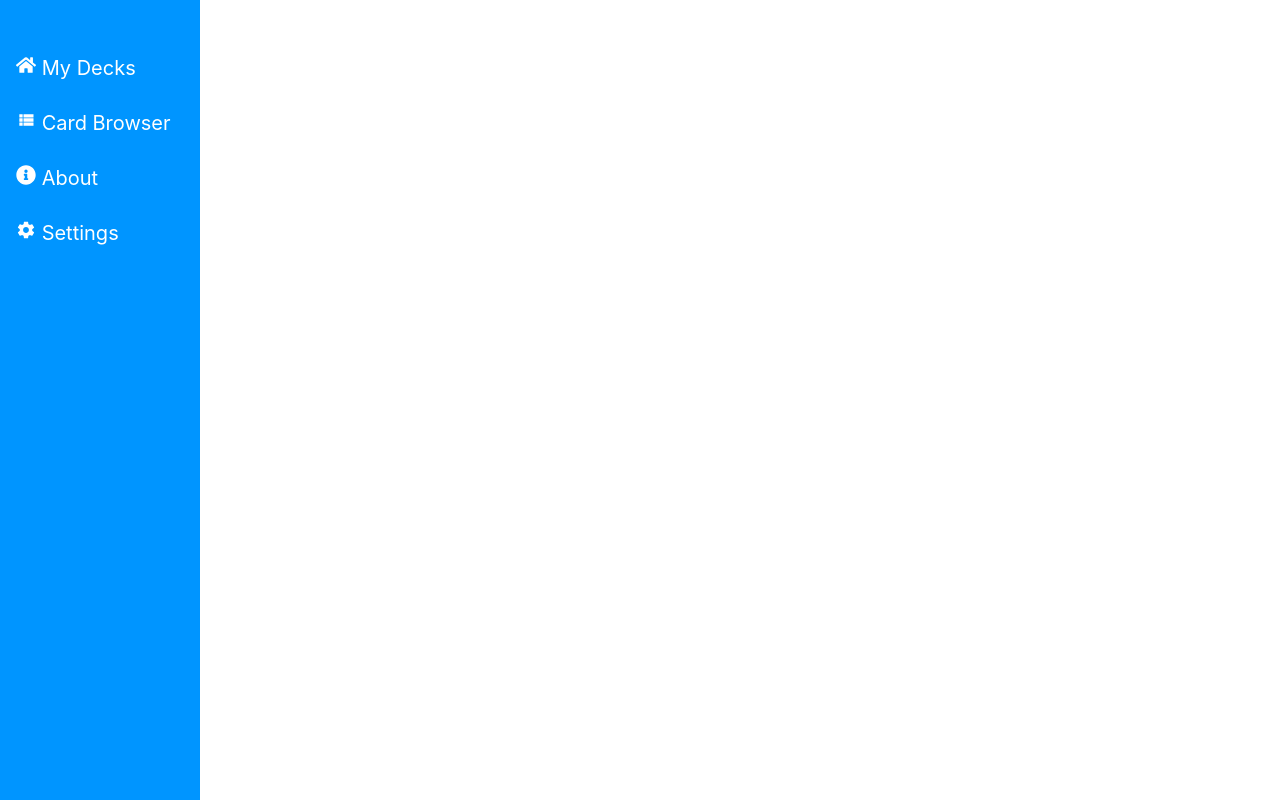
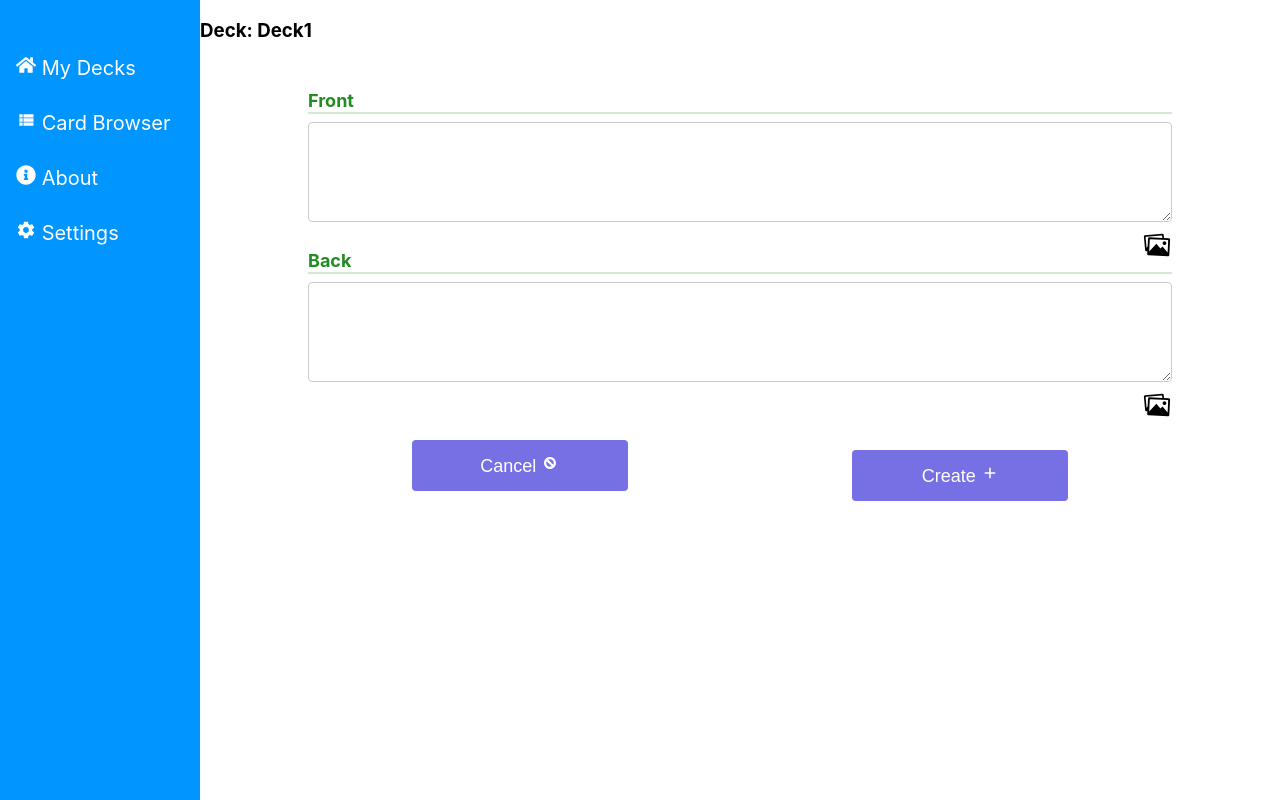
Before and after one commit to rafaamado/web-flashcards, a React (Create React App) app: page /app/decks/Deck1/newCard in a window 1280 px wide. Built offline with nearby package versions, Linux system fonts and the light colour scheme.

Commit message:
New Card Page

```diff
--- a/package.json
+++ b/package.json
@@ -3,7 +3,9 @@
   "version": "0.1.0",
   "private": true,
   "dependencies": {
+    "bootstrap": "^4.3.1",
     "react": "^16.12.0",
+    "react-bootstrap": "^1.0.0-beta.16",
     "react-dom": "^16.12.0",
     "react-icons": "^3.8.0",
     "react-router-dom": "^5.1.2",
--- a/src/pages/AppLayout.js
+++ b/src/pages/AppLayout.js
@@ -4,6 +4,7 @@ import {Switch, Route} from 'react-router-dom';
 import MyDecks from './MyDecks';
 import CardBrowser from './CardBrowser';
 import Sidebar from '../components/sidebar';
+import NewCard from './NewCard';
 
 const AppLayout = () => {
     return (
@@ -15,6 +16,7 @@ const AppLayout = () => {
                     <Route exact path='/app' component={MyDecks} />
                     <Route exact path='/app/decks' component={MyDecks} />
                     <Route exact path='/app/cards' component={CardBrowser} />
+                    <Route path='/app/decks/:deckId/newCard' component={NewCard} />
                 </Switch>
             </div>
         </>
--- a/src/pages/MyDecks/index.js
+++ b/src/pages/MyDecks/index.js
@@ -1,26 +1,58 @@
 import React from 'react';
+import { Link } from 'react-router-dom';
 import './styles.css';
 import Sidebar from '../../components/sidebar';
+import { IoIosAddCircle } from "react-icons/io";
 
 
 export default class MyDecks extends React.Component{
 
     state = {
+        modalDisplay: 'none',
+        inputDeckName: '',
+        inputDeckDescription: '',
         decks: [
             {
-                name: 'Deck 1',
-                descripttion: 'teste',
+                name: 'Deck1',
+                description: 'teste',
                 cardsCount: 50
             },
             {
-                name: 'Deck 1',
-                descripttion: 'teste',
+                name: 'Deck2',
+                description: 'teste',
                 cardsCount: 50
             }
         ]
     }
+    handleAddBtn = () => {
+        this.setState({modalDisplay: 'block'});
+    }
+
+    handleCloseModal = () => {
+        this.setState({modalDisplay: 'none'});
+    }
+
+    handleCreateDeck = () => {
+        const inDeckName = document.getElementById('inDeckName');
+        const inDeckDesc = document.getElementById('inDeckDesc');
+        const deck = {name: inDeckName.value,  description: inDeckDesc.value, cardsCount: 0};
+
+        const {decks} = this.state;
+        decks.push(deck);
+        this.setState({decks: decks})
+
+        inDeckName.value='';
+        inDeckDesc.value='';
+        this.handleCloseModal();
+    }
 
     render(){
+        const addBtnStyle = {
+            position: 'fixed',
+            right: 30,
+            bottom: 30,
+        };
+
         return(
             <div className="MyDecks">
                 <Sidebar/>
@@ -30,6 +62,27 @@ export default class MyDecks extends React.Component{
                 <div className="decks-list">
                     {this.renderDecks()}
                 </div>
+
+                <div id="myModal" className="modal" style={{display: this.state.modalDisplay}}>
+                    <div className="modal-content">
+                        <div className="modal-header">
+                            <span className="close" onClick={this.handleCloseModal}>&times;</span>
+                            <h2>New Deck</h2>
+                        </div>
+                        <div className="modal-body">
+                            <label>Deck Name </label>
+                            <input id="inDeckName" type="text" placeholder="Ex: English Vocabulary" name="deckName" required/>
+                            <label>Deck Description</label>
+                            <input id="inDeckDesc" type="text" placeholder="New words learned in English class" name="description"/>
+
+                            <div>
+                                <button className="cancel-btn" onClick={this.handleCloseModal}>Cancel</button>
+                                <button className="create-btn" onClick={this.handleCreateDeck}>Create</button>
+                            </div>
+                        </div>
+                    </div>
+                </div>
+                <IoIosAddCircle size={75} color="#0095ff" style={addBtnStyle} onClick={this.handleAddBtn}/>
             </div>
         );
     }
@@ -41,8 +94,11 @@ export default class MyDecks extends React.Component{
             decks.map( (deck, index) => (
                 <article key={index}>
                     <strong>{deck.name}</strong>
-                    <p>{deck.descripttion}</p>
+                    <p>{deck.description}</p>
                     <p>{deck.cardsCount}</p>
+                    <Link to={`/app/decks/${deck.name}/newCard`}>
+                        <IoIosAddCircle className="btnAddCard"size={30} color="#0095ff" />
+                    </Link>
                 </article>
             ))
         );
--- a/src/pages/MyDecks/styles.css
+++ b/src/pages/MyDecks/styles.css
@@ -34,3 +34,113 @@
     margin-top: 5px;
     line-height: 24px;
 }
+
+.btnAddCard{
+  display: inline-block;
+  position: relative;;
+  right: 0px;
+}
+
+/*  Modal */
+
+.modal {
+    position: fixed; /* Stay in place */
+    z-index: 1; /* Sit on top */
+    padding-top: 100px; /* Location of the box */
+    left: 0;
+    top: 0;
+    width: 100%; /* Full width */
+    height: 100%; /* Full height */
+    overflow: auto; /* Enable scroll if needed */
+    background-color: rgb(0,0,0); /* Fallback color */
+    background-color: rgba(0,0,0,0.4); /* Black w/ opacity */
+  }
+
+  /* Modal Content */
+  .modal-content {
+    position: relative;
+    background-color: #fefefe;
+    margin: auto;
+    padding: 0;
+    border: 1px solid #888;
+    width: 60%;
+    height: 60%;
+    box-shadow: 0 4px 8px 0 rgba(0,0,0,0.2),0 6px 20px 0 rgba(0,0,0,0.19);
+    -webkit-animation-name: animatetop;
+    -webkit-animation-duration: 0.4s;
+    animation-name: animatetop;
+    animation-duration: 0.4s
+  }
+
+  /* Add Animation */
+  @-webkit-keyframes animatetop {
+    from {top:-300px; opacity:0}
+    to {top:0; opacity:1}
+  }
+
+  @keyframes animatetop {
+    from {top:-300px; opacity:0}
+    to {top:0; opacity:1}
+  }
+
+  /* The Close Button */
+  .close {
+    color: white;
+    float: right;
+    font-size: 28px;
+    font-weight: bold;
+  }
+
+  .close:hover,
+  .close:focus {
+    color: #000;
+    text-decoration: none;
+    cursor: pointer;
+  }
+
+  .modal-header {
+    padding: 2px 16px;
+    background-color: #0095ff;
+    color: white;
+  }
+
+.modal-body {
+    padding: 30px 16px;
+}
+
+  /* New deck form */
+  .modal-body input{
+    position: relative;
+    display: block;
+    width: 100%;
+    padding: 12px 20px;
+    border: 1px solid #ccc;
+    box-sizing: border-box;
+    margin: 8px 0;
+    height: 40px;
+    border-radius: 4px;
+}
+
+
+.modal-body button {
+    display: inline-block;
+    color: white;
+    padding: 14px 20px;
+    border: none;
+    cursor: pointer;
+    width: 25%;
+    font-size: large;
+    border-radius: 8px;
+    margin-top: 10px;
+}
+
+.cancel-btn {
+    background-color: crimson;
+    margin-right: 100;
+    float:left;
+}
+
+.create-btn {
+    background-color: rgb(64, 209, 64);
+    float:right;
+}
--- /dev/null
+++ b/src/pages/NewCard/index.js
@@ -0,0 +1,42 @@
+import React from 'react';
+import './styles.css'
+import { MdAdd } from 'react-icons/md';
+import { TiCancel } from 'react-icons/ti';
+import {IoMdImages} from 'react-icons/io';
+
+const NewCard = (props) => {
+
+    console.log(props);
+    const deckId = props.match.params.deckId;
+
+    const iconStyle = {
+        display: 'block',
+        float: 'right',
+        size: 60 // does not work,
+    };
+
+    const handleCreate = (event) => {
+        event.preventDefault();
+        document.getElementById('area-front').value = '';
+        document.getElementById('area-back').value = '';
+    };
+
+
+    return (
+        <div className='NewCard'>
+            <h3>Deck: {props.match.params.deckId}</h3>
+            <form>
+                <label>Front</label><hr/>
+                <textarea id='area-front' name='front' rows='3'/>
+                <IoMdImages size={30} style={iconStyle}/> <br/>
+                <label>Back</label><hr/>
+                <textarea id='area-back' name='back' rows='3' />
+                <IoMdImages size={30} style={iconStyle}/><br/>
+                <button className='btn-cancel' onClick={() => alert('can')}>Cancel <TiCancel/></button>
+                <button className='btn-create' onClick={handleCreate}>Create <MdAdd/></button>
+            </form>
+        </div>
+    );
+};
+
+export default NewCard;
--- /dev/null
+++ b/src/pages/NewCard/styles.css
@@ -0,0 +1,60 @@
+
+.NewCard form{
+    display: block;
+    margin: auto;
+    margin-top: 5px;
+    padding: 30px;
+    background-color: rgba(255, 255, 255, 0.9);
+    width: 80%;
+    height: 50%;
+    border-radius: 8px;
+}
+
+.NewCard form label{
+    font-size: large;
+    font-weight: bold;
+    color: forestgreen;
+}
+
+.NewCard form hr{
+    margin-top:1px;
+    border: 1px solid rgba(34, 139, 34, 0.2);
+}
+
+.NewCard textarea{
+    position: relative;
+    display: block;
+    width: 100%;
+    min-height: 100px;
+    padding: 12px 20px;
+    border: 1px solid #ccc;
+    box-sizing: border-box;
+    margin: 8px 0;
+    height: 40px;
+    border-radius: 4px;
+    font-size: 22px;
+    overflow: hidden;
+}
+
+
+.NewCard button {
+    display: inline-block;
+    color: white;
+    padding: 14px 20px;
+    border: none;
+    cursor: pointer;
+    width: 25%;
+    font-size: large;
+    border-radius: 4px;
+    background-color: #7670e4;
+    margin: 30px 12%;
+
+}
+
+.btn-cancel{
+    float:left;
+}
+
+.btn-create{
+    float:right;
+}
--- a/src/routes.js
+++ b/src/routes.js
@@ -2,9 +2,7 @@ import React from 'react';
 import {BrowserRouter, Switch, Route} from 'react-router-dom';
 
 import Login from './pages/Login';
-import MyDecks from './pages/MyDecks';
 import AppLayout from './pages/AppLayout';
-import CardBrowser from './pages/CardBrowser';
 
 const Routes = () => (
     <BrowserRouter>
```
Also changed, not shown: 1 other file (tests, documents, lock files or other folders).
